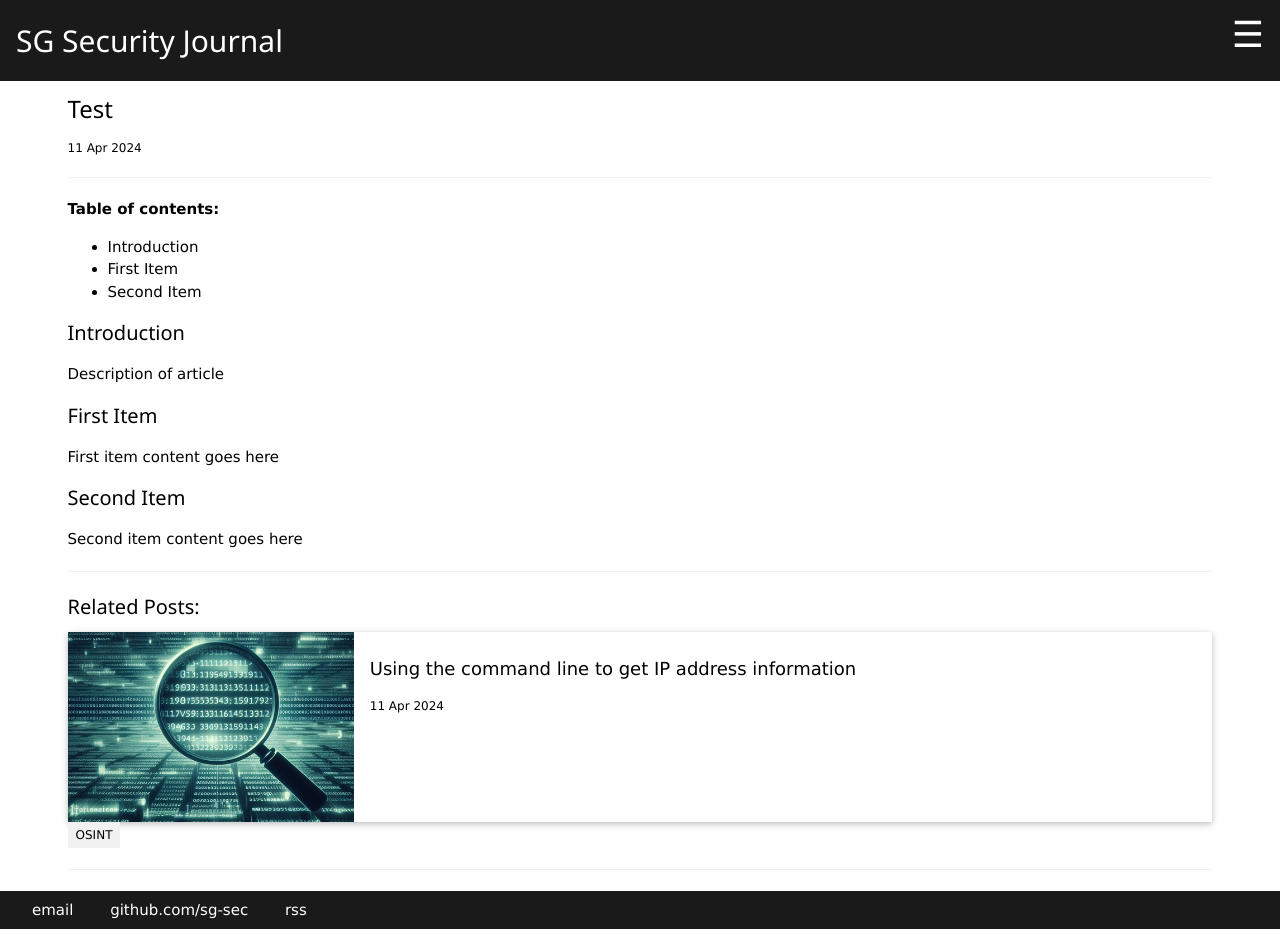
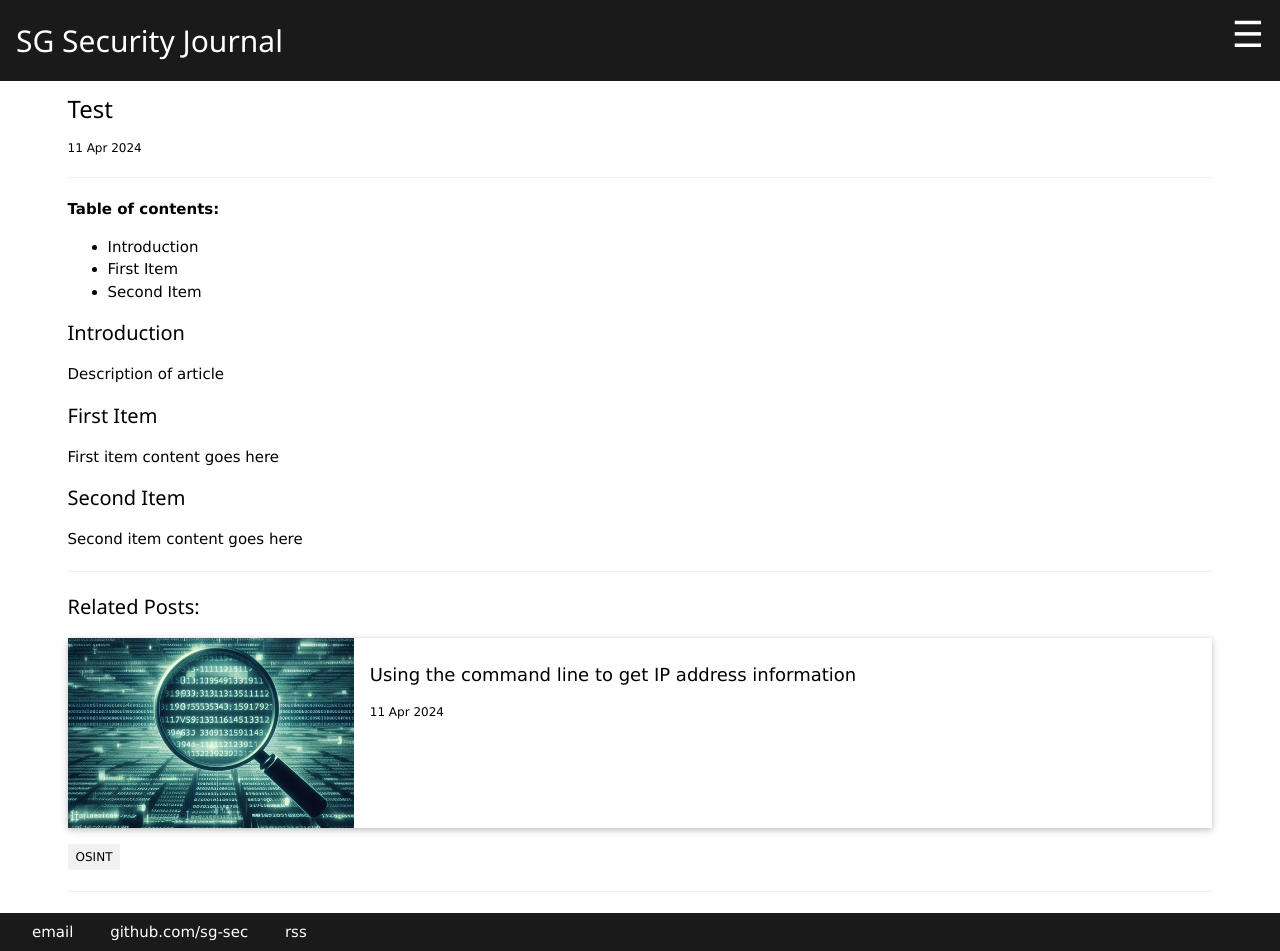
Before and after one commit to sg-sec/sg-sec.github.io, a Jekyll site: the page built from _posts/2024-04-11-test.md, in a window 1280 px wide. Built offline with Jekyll 4.4.1, drawn with Linux system fonts in a browser that asks for light colours; before the commit the page ends 929 px from its top, so only the background shows below that.

Commit message:
Update relatedpostlistitem.html

```diff
--- a/_includes/relatedpostlistitem.html
+++ b/_includes/relatedpostlistitem.html
@@ -1,4 +1,4 @@
-<div class="w3-card">
+<div class="w3-card w3-section">
         <div class="w3-row">
             <div class="w3-quarter">
                 {% if post.image And post.image != "" And post.image != nil %}
```
